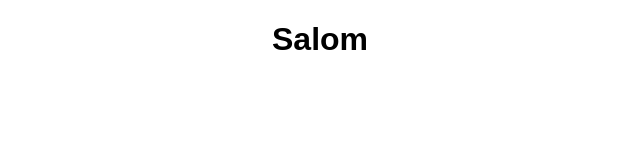
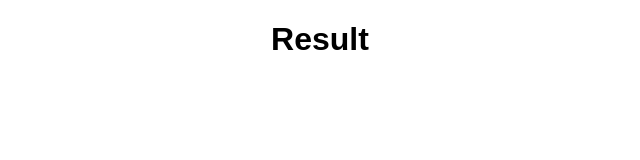
Before and after one commit to Asadbek-Dev/definition_deploy_gh, a React (Create React App) app: page / in a window 1280 px wide. Shown: the top 160 px of the page, without its empty margins (320-960 px from the left). Built offline with nearby package versions, Linux system fonts and the light colour scheme.

Commit message:
added components

```diff
--- a/src/App.js
+++ b/src/App.js
@@ -1,10 +1,11 @@
 import React from "react";
 import "./App.css";
+import Result from "./components/SearchBar";
 
 function App() {
   return (
     <div className="App">
-      <h1>Salom</h1>
+      <Result/>
     </div>
   );
 }
--- /dev/null
+++ b/src/components/SearchBar.js
@@ -0,0 +1,27 @@
+import React from 'react'
+
+const Result = () => {
+  return (
+        <>
+        <h1>Result</h1>
+        {/* {option==='eng' && option1==='uz' ?<div className="result">
+          <h3 className="result_word">{selected.word_eng}</h3>
+          <p className="result_definition">{selected.definition_uz}</p>
+      </div>:''}
+        {option==='eng' && option1==='eng' ?<div className="result">
+          <h3 className="result_word">{selected.word_eng}</h3>
+          <p className="result_definition">{selected.definition_eng}</p>
+      </div>:''}
+        {option==='uz' && option1==='eng' ?<div className="result">
+          <h3 className="result_word">{selected.word_uz}</h3>
+          <p className="result_definition">{selected.definition_eng}</p>
+      </div>:''}
+        {option==='uz' && option1==='uz' ?<div className="result">
+          <h3 className="result_word">{selected.word_uz}</h3>
+          <p className="result_definition">{selected.definition_uz}</p>
+      </div>:''} */}
+      </>
+  )
+}
+
+export default Result
```
Also changed, not shown: src/components/Result.js (added).
